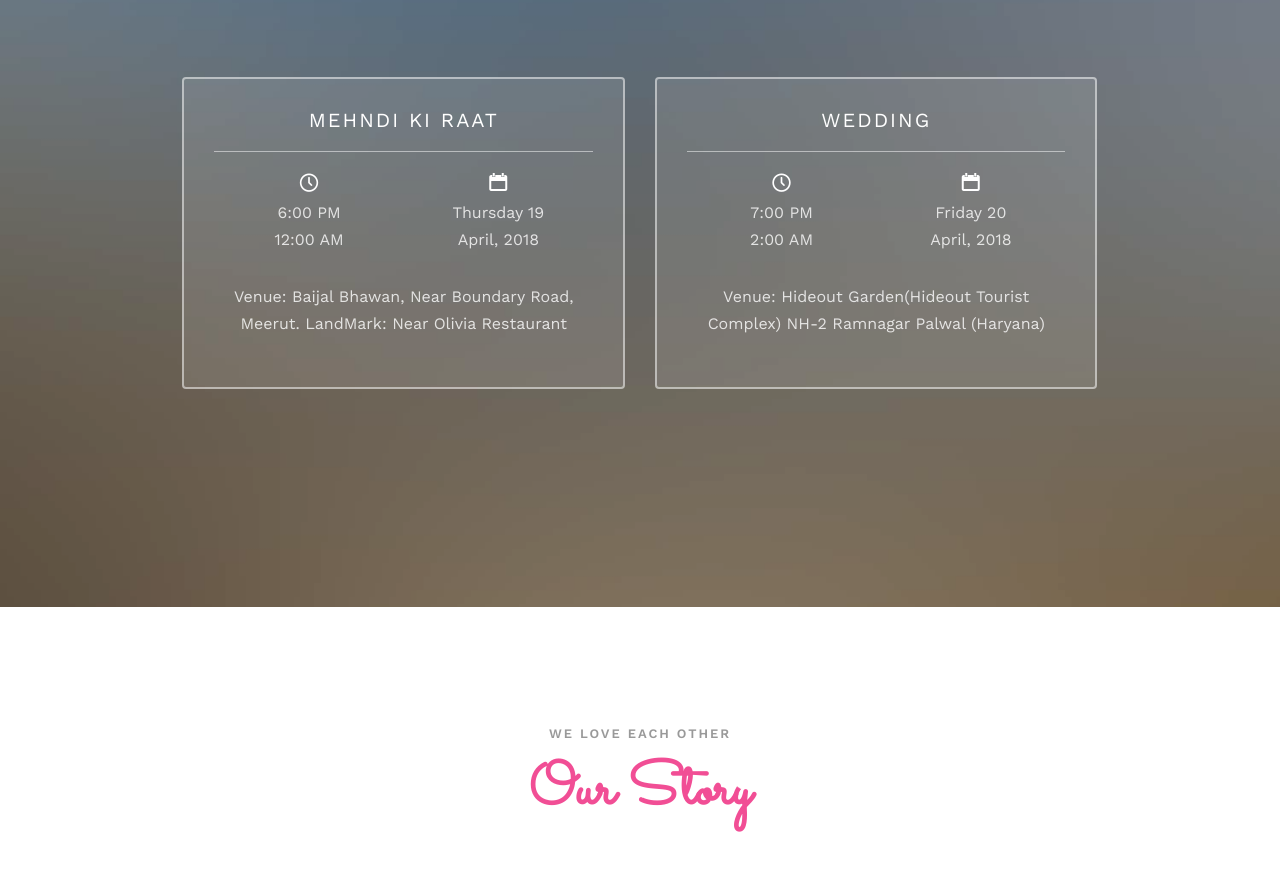
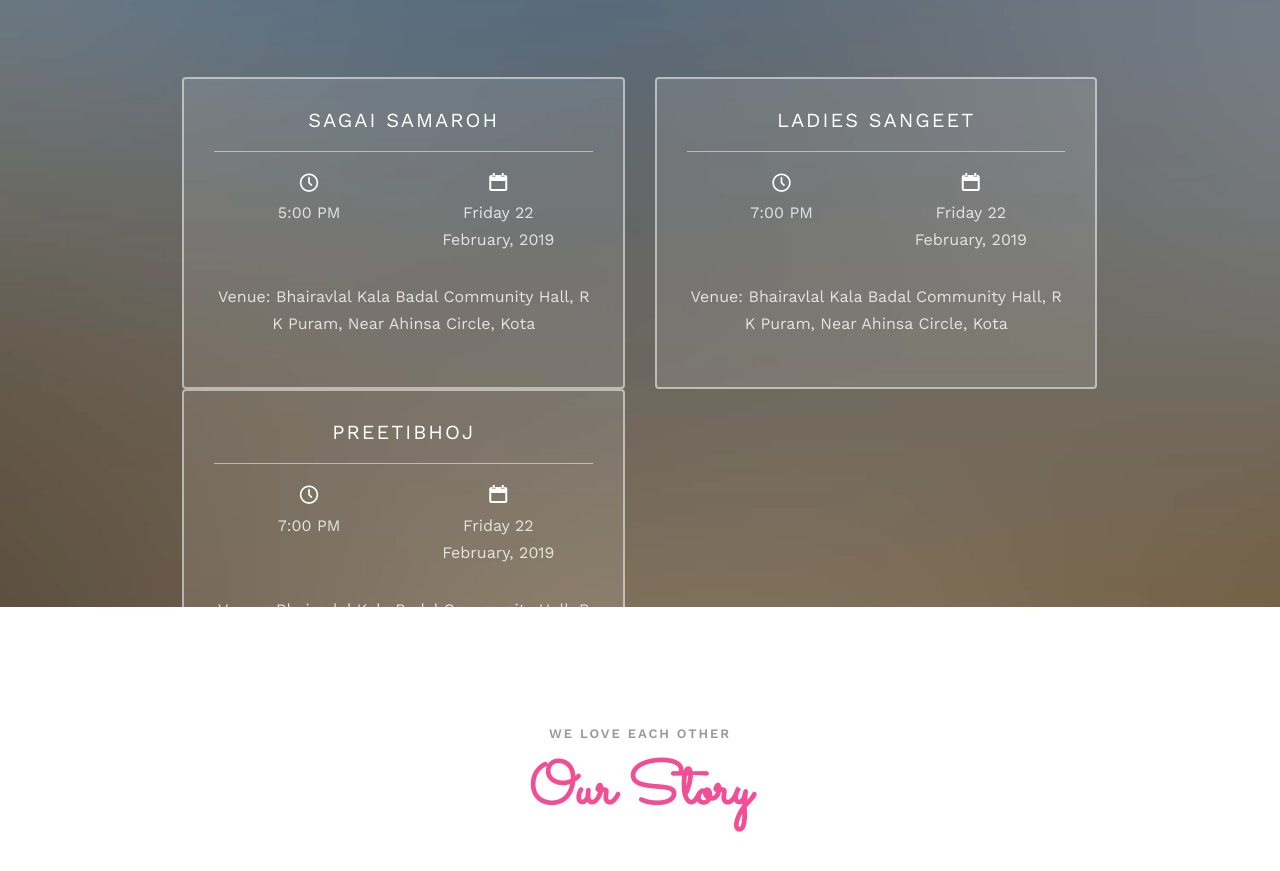
Before and after one commit to rahulanddipika/rahulanddipika.github.io, a plain HTML site: page index.html in a window 1280 px wide. Shown: the part 1849-2720 px from the top of the page. Drawn offline with nearby package versions, Linux system fonts and the light colour scheme; files whose address does not match are found by name.

Commit message:
Events changes

```diff
--- a/index.html
+++ b/index.html
@@ -176,34 +176,47 @@
 							<div class="col-md-10 col-md-offset-1">
 								<div class="col-md-6 col-sm-6 text-center">
 									<div class="event-wrap animate-box">
-										<h3>Mehndi Ki Raat</h3>
+										<h3>SAGAI SAMAROH</h3>
 										<div class="event-col">
 											<i class="icon-clock"></i>
-											<span>6:00 PM</span>
-											<span>12:00 AM</span>
+											<span>5:00 PM</span>
 										</div>
 										<div class="event-col">
 											<i class="icon-calendar"></i>
-											<span>Thursday 19</span>
-											<span>April, 2018</span>
+											<span>Friday 22</span>
+											<span>February, 2019</span>
 										</div>
-										<p>Venue: Baijal Bhawan, Near Boundary Road, Meerut. LandMark: Near Olivia Restaurant</p>
+										<p>Venue: Bhairavlal Kala Badal Community Hall, R K Puram, Near Ahinsa Circle, Kota</p>
 									</div>
 								</div>
 								<div class="col-md-6 col-sm-6 text-center">
 									<div class="event-wrap animate-box">
-										<h3>Wedding</h3>
+										<h3>Ladies Sangeet</h3>
 										<div class="event-col">
 											<i class="icon-clock"></i>
 											<span>7:00 PM</span>
-											<span>2:00 AM</span>
 										</div>
 										<div class="event-col">
 											<i class="icon-calendar"></i>
-											<span>Friday 20</span>
-											<span>April, 2018</span>
+											<span>Friday 22</span>
+											<span>February, 2019</span>
 										</div>
-										<p>Venue: Hideout Garden(Hideout Tourist Complex) NH-2 Ramnagar Palwal (Haryana)</p>
+										<p>Venue: Bhairavlal Kala Badal Community Hall, R K Puram, Near Ahinsa Circle, Kota</p>
+									</div>
+								</div>
+								<div class="col-md-6 col-sm-6 text-center">
+									<div class="event-wrap animate-box">
+										<h3>PREETIBHOJ</h3>
+										<div class="event-col">
+											<i class="icon-clock"></i>
+											<span>7:00 PM</span>
+										</div>
+										<div class="event-col">
+											<i class="icon-calendar"></i>
+											<span>Friday 22</span>
+											<span>February, 2019</span>
+										</div>
+										<p>Venue: Bhairavlal Kala Badal Community Hall, R K Puram, Near Ahinsa Circle, Kota</p>
 									</div>
 								</div>
 							</div>
```
